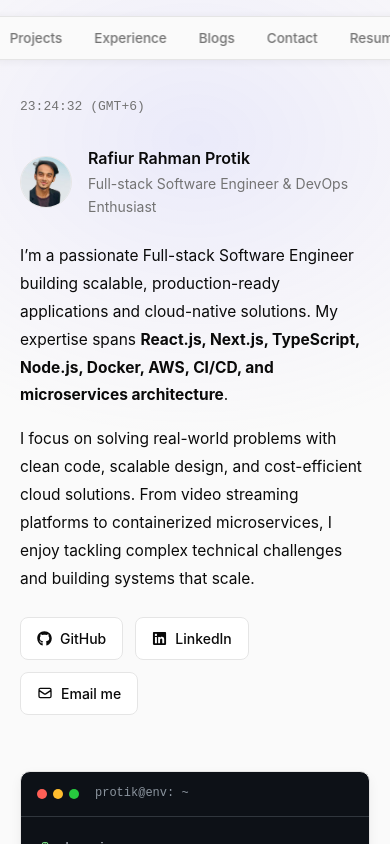
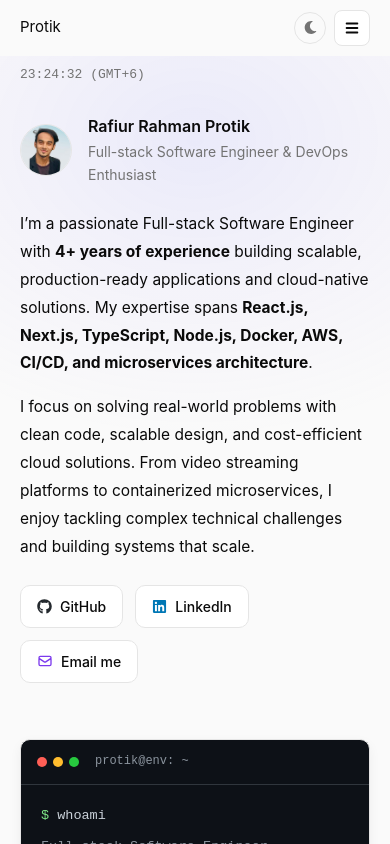
Before and after one commit to Protik111/portfolio-2026, a Next.js app: page / in a window 390 px wide. Shown: the top 844 px of the page. Built offline with nearby package versions, Linux system fonts and the light colour scheme.

Commit message:
feat: button

```diff
--- a/components/Header/index.js
+++ b/components/Header/index.js
@@ -1,7 +1,8 @@
-import React, { useState, useEffect } from "react";
+import React, { useState, useEffect, useRef } from "react";
 import NextLink from "next/link";
 import { useRouter } from "next/router";
 import ThemeToggleButton from "../../utils/ThemeToggleButton";
+import { HiMenu, HiX } from "react-icons/hi";
 
 const navLinks = [
   { href: "/", label: "Home" },
@@ -15,6 +16,9 @@ const navLinks = [
 const Header = () => {
   const router = useRouter();
   const [scrolled, setScrolled] = useState(false);
+  const [menuOpen, setMenuOpen] = useState(false);
+  const [visible, setVisible] = useState(false); // controls render
+  const timerRef = useRef(null);
 
   useEffect(() => {
     const onScroll = () => setScrolled(window.scrollY > 20);
@@ -22,31 +26,36 @@ const Header = () => {
     return () => window.removeEventListener("scroll", onScroll);
   }, []);
 
+  // Close menu on route change
+  useEffect(() => {
+    handleClose();
+  }, [router.pathname]);
+
+  const handleOpen = () => {
+    setVisible(true);
+    // tiny delay so the element is mounted before transition fires
+    requestAnimationFrame(() => requestAnimationFrame(() => setMenuOpen(true)));
+  };
+
+  const handleClose = () => {
+    setMenuOpen(false);
+    // wait for CSS transition to finish before unmounting
+    clearTimeout(timerRef.current);
+    timerRef.current = setTimeout(() => setVisible(false), 280);
+  };
+
+  const toggle = () => (visible ? handleClose() : handleOpen());
+
   return (
-    <nav
-      style={{
-        position: "fixed",
-        top: "1rem",
-        left: "50%",
-        transform: "translateX(-50%)",
-        zIndex: 100,
-        transition: "box-shadow 0.2s ease",
-      }}
-    >
+    <>
+      {/* ── Desktop pill nav ── */}
+      <nav className="header-desktop" style={{ position: "fixed", top: "1rem", left: "50%", transform: "translateX(-50%)", zIndex: 100 }}>
         <div
           className="pill-nav"
-        style={{
-          boxShadow: scrolled
-            ? "0 4px 20px rgba(0,0,0,0.10)"
-            : "0 1px 8px rgba(0,0,0,0.06)",
-        }}
+          style={{ boxShadow: scrolled ? "0 4px 20px rgba(0,0,0,0.10)" : "0 1px 8px rgba(0,0,0,0.06)", transition: "box-shadow 0.2s ease" }}
         >
           {navLinks.map((link) => (
-          <NextLink
-            key={link.href}
-            href={link.href}
-            className={router.pathname === link.href ? "active" : ""}
-          >
+            <NextLink key={link.href} href={link.href} className={router.pathname === link.href ? "active" : ""}>
               {link.label}
             </NextLink>
           ))}
@@ -54,6 +63,89 @@ const Header = () => {
           <ThemeToggleButton />
         </div>
       </nav>
+
+      {/* ── Mobile top bar ── */}
+      <nav
+        className="header-mobile"
+        style={{
+          position: "fixed", top: 0, left: 0, right: 0, zIndex: 100,
+          padding: "0.6rem 1.25rem",
+          display: "flex", alignItems: "center", justifyContent: "space-between",
+          background: "var(--bg)",
+          borderBottom: scrolled || menuOpen ? "1px solid var(--border)" : "1px solid transparent",
+          backdropFilter: "blur(12px)",
+          transition: "border-color 0.2s ease, box-shadow 0.2s ease",
+          boxShadow: scrolled ? "0 2px 12px rgba(0,0,0,0.07)" : "none",
+        }}
+      >
+        <NextLink href="/" style={{ fontWeight: 700, fontSize: "15px", color: "var(--fg)", letterSpacing: "-0.3px" }}>
+          Protik
+        </NextLink>
+        <div style={{ display: "flex", alignItems: "center", gap: "8px" }}>
+          <ThemeToggleButton />
+          <button
+            onClick={toggle}
+            aria-label="Toggle menu"
+            style={{
+              background: "var(--card-bg)", border: "1px solid var(--border)",
+              borderRadius: "8px", width: 36, height: 36,
+              display: "inline-flex", alignItems: "center", justifyContent: "center",
+              cursor: "pointer", color: "var(--fg)", transition: "background 0.15s, transform 0.2s ease",
+              transform: menuOpen ? "rotate(90deg)" : "rotate(0deg)",
+            }}
+          >
+            {menuOpen ? <HiX size={18} /> : <HiMenu size={18} />}
+          </button>
+        </div>
+      </nav>
+
+      {/* ── Mobile dropdown — always rendered when visible, animated via opacity+transform ── */}
+      {visible && (
+        <div
+          className="header-mobile"
+          style={{
+            position: "fixed", top: "52px", left: 0, right: 0, zIndex: 99,
+            background: "var(--bg)",
+            borderBottom: "1px solid var(--border)",
+            padding: "0.75rem 1.25rem 1rem",
+            display: "flex", flexDirection: "column", gap: "2px",
+            boxShadow: "0 8px 24px rgba(0,0,0,0.08)",
+            // animated properties
+            opacity: menuOpen ? 1 : 0,
+            transform: menuOpen ? "translateY(0)" : "translateY(-8px)",
+            transition: "opacity 0.25s ease, transform 0.25s ease",
+          }}
+        >
+          {navLinks.map((link) => (
+            <NextLink
+              key={link.href}
+              href={link.href}
+              style={{
+                padding: "10px 12px", borderRadius: "8px",
+                fontSize: "15px",
+                fontWeight: router.pathname === link.href ? 600 : 500,
+                color: router.pathname === link.href ? "var(--fg)" : "var(--muted)",
+                background: router.pathname === link.href ? "var(--card-bg)" : "transparent",
+                border: router.pathname === link.href ? "1px solid var(--border)" : "1px solid transparent",
+                transition: "background 0.15s, color 0.15s",
+              }}
+            >
+              {link.label}
+            </NextLink>
+          ))}
+        </div>
+      )}
+
+      <style>{`
+        .header-desktop { display: flex !important; }
+        .header-mobile  { display: none  !important; }
+
+        @media (max-width: 720px) {
+          .header-desktop { display: none  !important; }
+          .header-mobile  { display: flex  !important; }
+        }
+      `}</style>
+    </>
   );
 };
 
--- a/components/Hero/index.js
+++ b/components/Hero/index.js
@@ -89,34 +89,43 @@ const Hero = () => {
           }}
         >
           <p style={{ margin: "0 0 1rem" }}>
-            I’m a passionate Full-stack Software Engineer building scalable, production-ready applications and cloud-native solutions. My expertise spans <strong>React.js, Next.js, TypeScript, Node.js, Docker, AWS, CI/CD, and microservices architecture</strong>.
+            I’m a passionate Full-stack Software Engineer with <strong>4+ years of experience</strong> building scalable, production-ready applications and cloud-native solutions. My expertise spans <strong>React.js, Next.js, TypeScript, Node.js, Docker, AWS, CI/CD, and microservices architecture</strong>.
           </p>
           <p style={{ margin: "0 0 1.25rem" }}>
             I focus on solving real-world problems with clean code, scalable design, and cost-efficient cloud solutions. From video streaming platforms to containerized microservices, I enjoy tackling complex technical challenges and building systems that scale.
           </p>
           <div style={{ display: "flex", gap: "0.75rem", flexWrap: "wrap", marginTop: "1.5rem" }}>
-            <a
-              href="https://github.com/Protik111"
-              target="_blank"
-              rel="noreferrer"
-              className="btn-neo"
-            >
-              <FaGithub size={15} /> GitHub
-            </a>
-            <a
-              href="https://www.linkedin.com/in/rafiur-rahman-protik/"
-              target="_blank"
-              rel="noreferrer"
-              className="btn-neo"
-            >
-              <FaLinkedin size={15} /> LinkedIn
-            </a>
-            <a
-              href="mailto:rafiurprotik111@gmail.com"
-              className="btn-neo"
-            >
-              <HiOutlineMail size={16} /> Email me
-            </a>
+            {[
+              {
+                href: "https://github.com/Protik111",
+                label: "GitHub",
+                icon: <FaGithub size={15} color="#24292e" />,
+                target: "_blank",
+              },
+              {
+                href: "https://www.linkedin.com/in/rafiur-rahman-protik/",
+                label: "LinkedIn",
+                icon: <FaLinkedin size={15} color="#0077B5" />,
+                target: "_blank",
+              },
+              {
+                href: "mailto:rafiurprotik111@gmail.com",
+                label: "Email me",
+                icon: <HiOutlineMail size={16} color="#7c3aed" />,
+                target: undefined,
+              },
+            ].map(({ href, label, icon, target }) => (
+              <a
+                key={label}
+                href={href}
+                target={target}
+                rel={target ? "noreferrer" : undefined}
+                className="btn-neo"
+                style={{ padding: "8px 16px", borderRadius: "10px", fontWeight: 500 }}
+              >
+                {icon} {label}
+              </a>
+            ))}
           </div>
         </div>
 
--- a/styles/global.css
+++ b/styles/global.css
@@ -362,3 +362,13 @@ a {
     font-size: 1.75rem;
   }
 }
+
+/* ── Mobile header offset ─────────────────────────── */
+@media (max-width: 720px) {
+
+  /* Push hero section below the fixed mobile bar */
+  main section:first-child,
+  section[style*="paddingTop"] {
+    padding-top: 4rem !important;
+  }
+}
```
Lines whose indentation alone changed are shown as unchanged.
